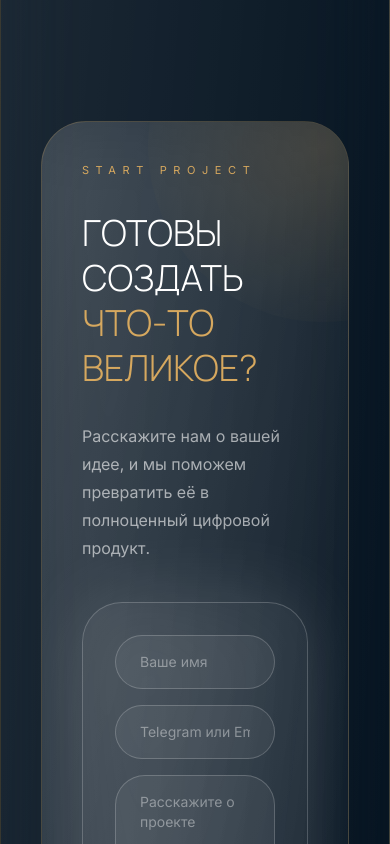
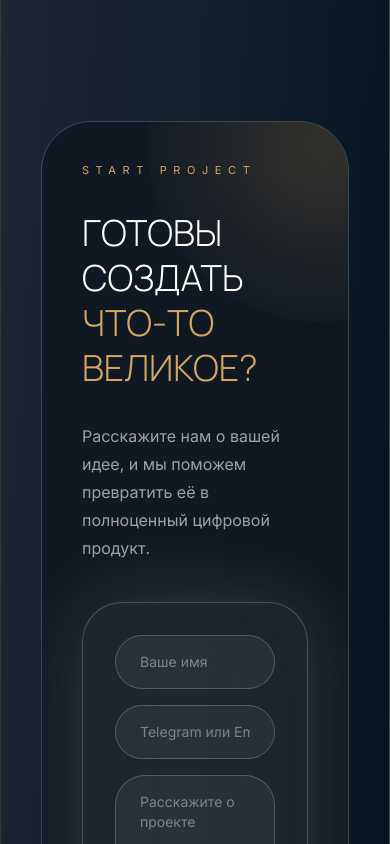
Before and after one commit to nesbar/avelor-studio, a Next.js app: page /studio in a window 390 px wide. Shown: the part 4000-4844 px from the top of the page. Built offline with nearby package versions, Linux system fonts and the light colour scheme.

Commit message:
Fix mobile hero

```diff
--- a/src/components/studio/Studio.tsx
+++ b/src/components/studio/Studio.tsx
@@ -810,20 +810,14 @@ duration:.6
 className="
 mt-32
 relative
-min-h-[260px]
 overflow-hidden
-rounded-[45px]
+rounded-[50px]
 border
-border-[#c49a5a]/25
-bg-gradient-to-br
-from-white/[0.14]
-via-white/[0.07]
-to-transparent
+border-white/20
+bg-[#111923]/90
 p-10
-backdrop-blur-2xl
-transition-all
-hover:border-[#c49a5a]/70
-hover:shadow-[0_0_80px_rgba(196,154,90,0.2)]
+md:p-16
+transform-gpu
 "
 
 >
```
